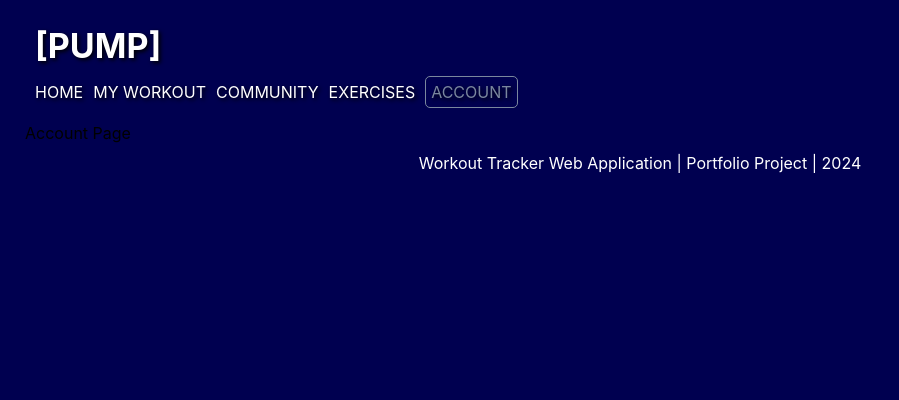
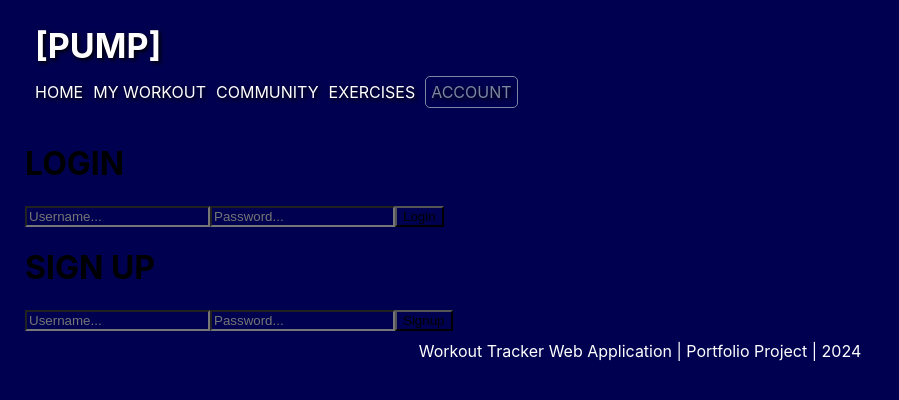
Before and after one commit to scottmtinez/Workout-Tracker, a React (Create React App) app: page /account in a window 1280 px wide. Shown: the top 400 px of the page, without its empty margins (0-899 px from the left). Built offline with nearby package versions, Linux system fonts and the light colour scheme.

Commit message:
Updated Acount.js

```diff
--- a/src/components/Account.js
+++ b/src/components/Account.js
@@ -4,9 +4,19 @@ import './Account.css';
 function Account(){
     return (
         <div className='Account-container'>
-            <div className=''>
-                Account Page
-            </div>
+            <form className='Account-form-login'>
+                <h1 className=''>LOGIN</h1>
+                <input type='text' placeholder='Username...' />
+                <input type='password' placeholder='Password...'/>
+                <input type='submit' value='Login'/>
+            </form>
+
+            <form className='Account-form-signup'>
+                <h1 className=''>SIGN UP</h1>
+                <input type='text' placeholder='Username...' />
+                <input type='password' placeholder='Password...'/>
+                <input type='submit' value='Signup'/>
+            </form>
         </div>
     );
 }
```
